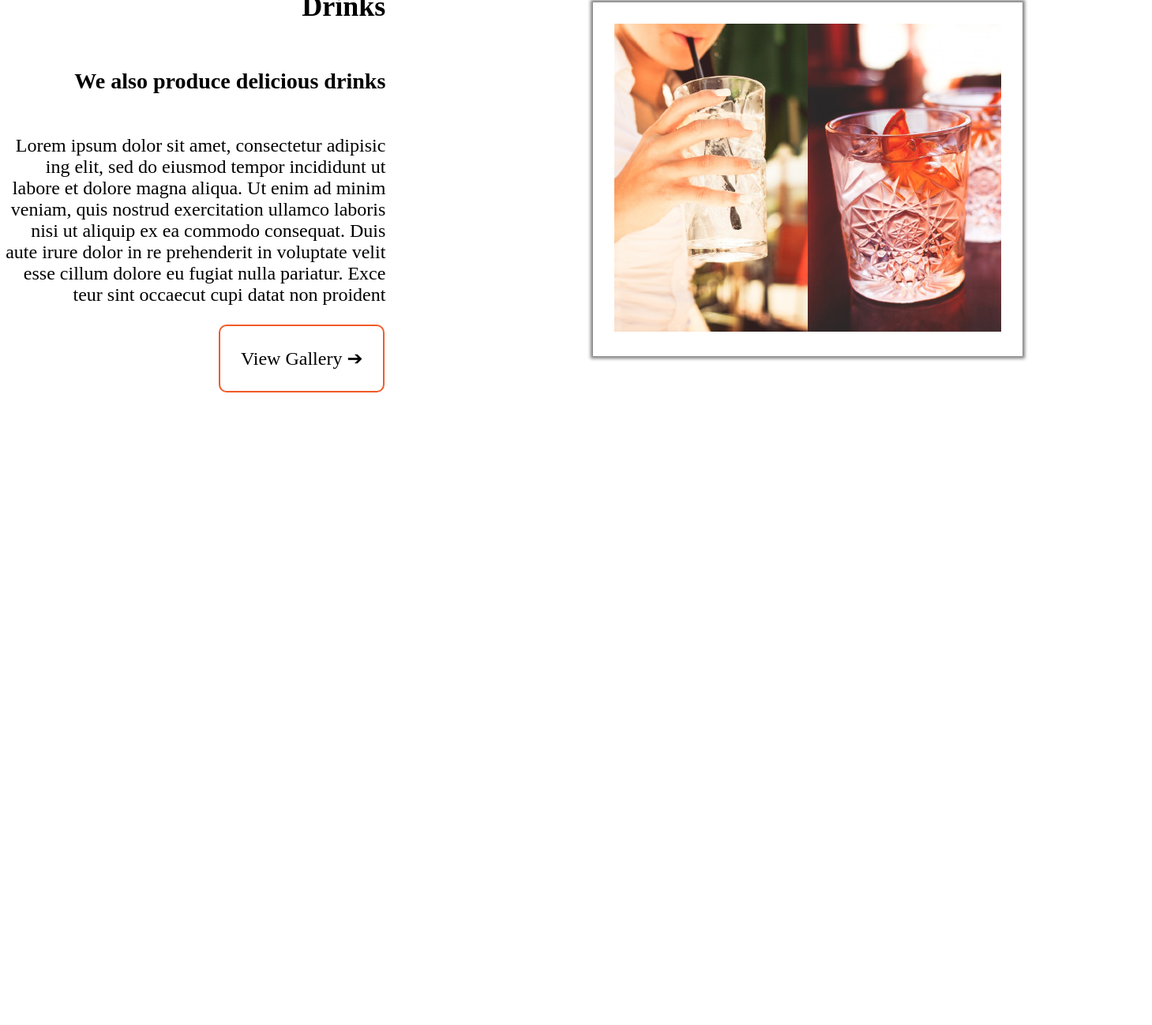
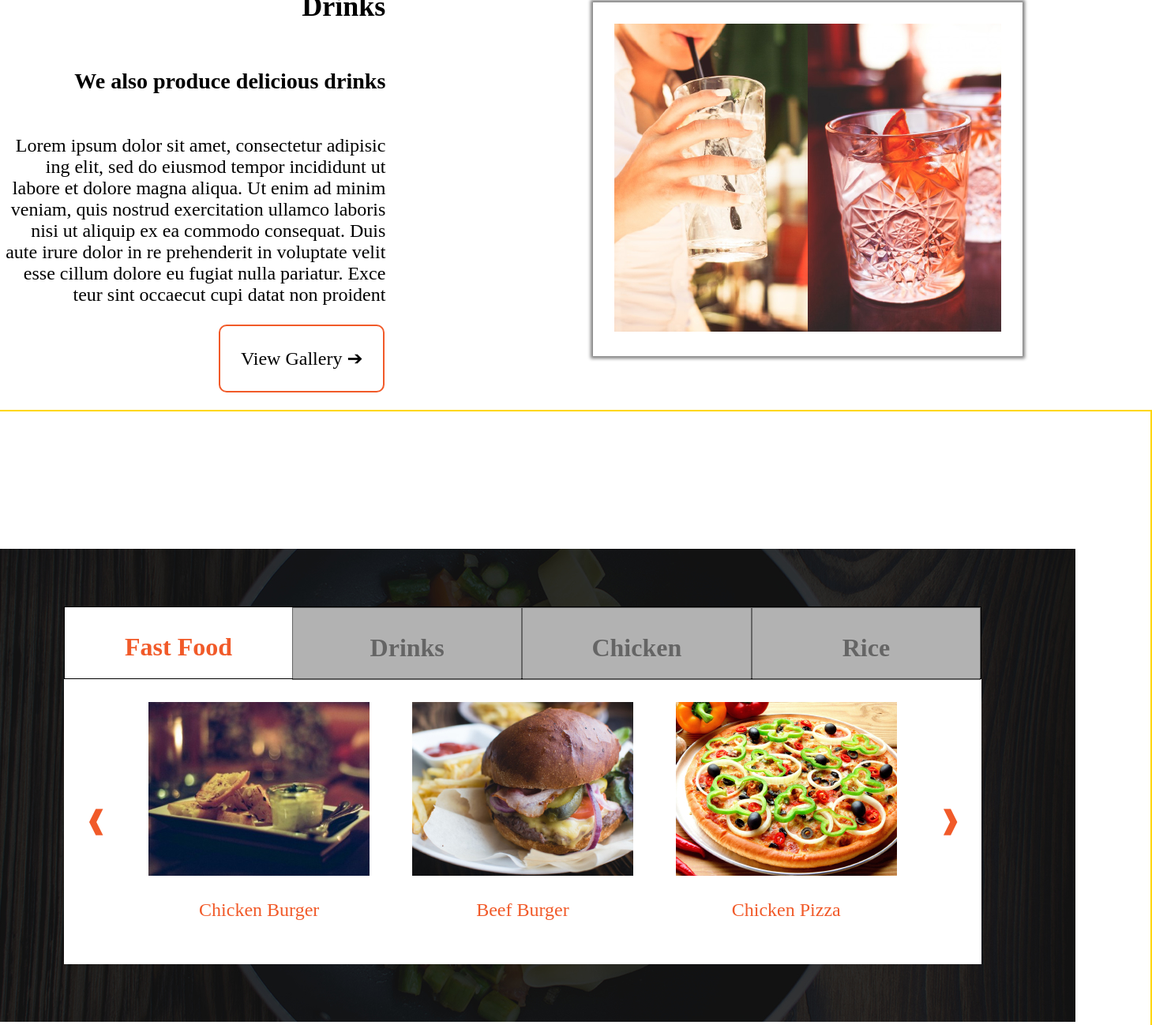
Before and after one commit to Daniel-Muruthi/Anitas_Kitchen, a plain HTML site: page index.html in a window 1280 px wide. Shown: the part 1502-2800 px from the top of the page at 79% size, 1459 px wide, since content can reach past the window. Before the commit the page ends 2021 px from the top, so only its background shows below. Drawn offline with Linux system fonts and the light colour scheme.

Commit message:
It will add the food swipe menu

```diff
--- a/index.css
+++ b/index.css
@@ -214,3 +214,103 @@ body{
     text-align:center;
     left:270px;
 }
+.page3{
+    /* align-items:center; */
+    /* padding-top:20px; */
+}
+.page3> .foodmenu{
+    position:absolute;
+    background:url("./Assets/backgrounds/foodsBg.jpg");
+    background-repeat:no-repeat;
+    background-position:center;
+    width:100%;
+    height:45%;
+    padding:20px 20px 20px 20px;
+    color:black;
+    display:flex;
+    justify-content:center;
+    align-items:center;
+    border: 2px solid gold;
+    margin-left:auto;
+    margin-right:auto;
+}
+.page3 > .foodmenu > .menulist{
+    background-color:white;
+    width:75%;
+    height:50%;
+}
+.page3 > .foodmenu > .menulist >.foodgallery{
+    border:1px solid black;
+    height:20%;
+    display:flex;
+    justify-content:space-around;
+    align-items:left;
+    font-size:xx-large;
+    text-align:center;
+}
+.page3 > .foodmenu > .menulist >.foodgallery> .FFood{
+    height:100%;
+    width:100%;
+    font-weight:700;
+    color:#F15A29;
+    border:transparent;
+}
+.page3 > .foodmenu > .menulist >.foodgallery> .menudrinks{
+    border:1px solid black;
+    height:100%;
+    width:100%;
+    background-color:grey;
+    opacity:0.6;
+    color:black;
+    font-weight:700;
+}
+.page3 > .foodmenu > .menulist >.foodgallery> .chicken{
+    border:1px solid black;
+    height:100%;
+    width:100%;
+    background-color:grey;
+    opacity:0.6;
+    color:black;
+    font-weight:700;
+}
+.page3 > .foodmenu > .menulist >.foodgallery> .rice{
+    border:1px solid black;
+    height:100%;
+    width:100%;
+    background-color:grey;
+    opacity:0.6;
+    color:black;
+    font-weight:700;
+}
+.page3 > .foodmenu > .menulist >.junkfood{
+    display:flex;
+    justify-content:space-around;
+    align-items:center;
+    height:79%;
+    border:transparent;
+}
+.page3 > .foodmenu > .menulist >.junkfood > .left{
+    font-size:xx-large;
+    font-weight:bolder;
+    color:#F15A29;
+}
+.page3 > .foodmenu > .menulist >.junkfood > .right{
+    font-size:xx-large;
+    font-weight:bolder;
+    color:#F15A29;
+}
+.page3 > .foodmenu > .menulist >.junkfood > .chickenburger{
+    text-align:center;
+    font-size:x-large;
+    color:#F15A29;
+}
+.page3 > .foodmenu > .menulist >.junkfood > .beefburger{
+    text-align:center;
+    font-size:x-large;
+    color:#F15A29;
+}
+.page3 > .foodmenu > .menulist >.junkfood > .chickenpizza{
+    text-align: center;
+    font-size:x-large;
+    color:#F15A29;
+}
--- a/index.html
+++ b/index.html
@@ -117,6 +117,64 @@
                 </div>
             </div>
         </div>
+        <div class="page3">
+            <div class="foodmenu">
+                <div class="menulist">
+                    <div class="foodgallery">
+                        <div class="FFood">
+                            <p>
+                                Fast Food
+                            </p>
+                        </div>
+                        <div class="menudrinks">
+                            <p>
+                                Drinks
+                            </p>
+                        </div>
+                        <div class="chicken">
+                            <p>
+                                Chicken
+                            </p>
+                        </div>
+                        <div class="rice">
+                            <p>
+                                Rice
+                            </p>
+                        </div>
+                    </div>
+                    <div class="junkfood">
+                        <div class="left">
+                            <p>
+                                <strong> <span>&#10096;</span></strong>
+                            </p>
+                        </div>
+                        <div class="chickenburger">
+                            <img src="./Assets/fastfood/chickenBurger.jpg" alt="chickenburger">
+                            <p>
+                                Chicken Burger
+                            </p>
+                        </div>
+                        <div class="beefburger">
+                            <img src="Assets/fastfood/beefBurger.jpg" alt="A beef burger">
+                            <p>
+                                Beef Burger
+                            </p>
+                        </div>
+                        <div class="chickenpizza">
+                            <img src="Assets/fastfood/chickenPizza.jpg" alt="A chicken pizza">
+                            <p>
+                                Chicken Pizza
+                            </p>
+                        </div>
+                        <div class="right">
+                            <p>
+                                <strong> <span>&#10097;</span></strong>
+                            </p>
+                        </div>
+                    </div>
+                </div>
+            </div>
+        </div>
     </div>
 </body>
 </html>
```
